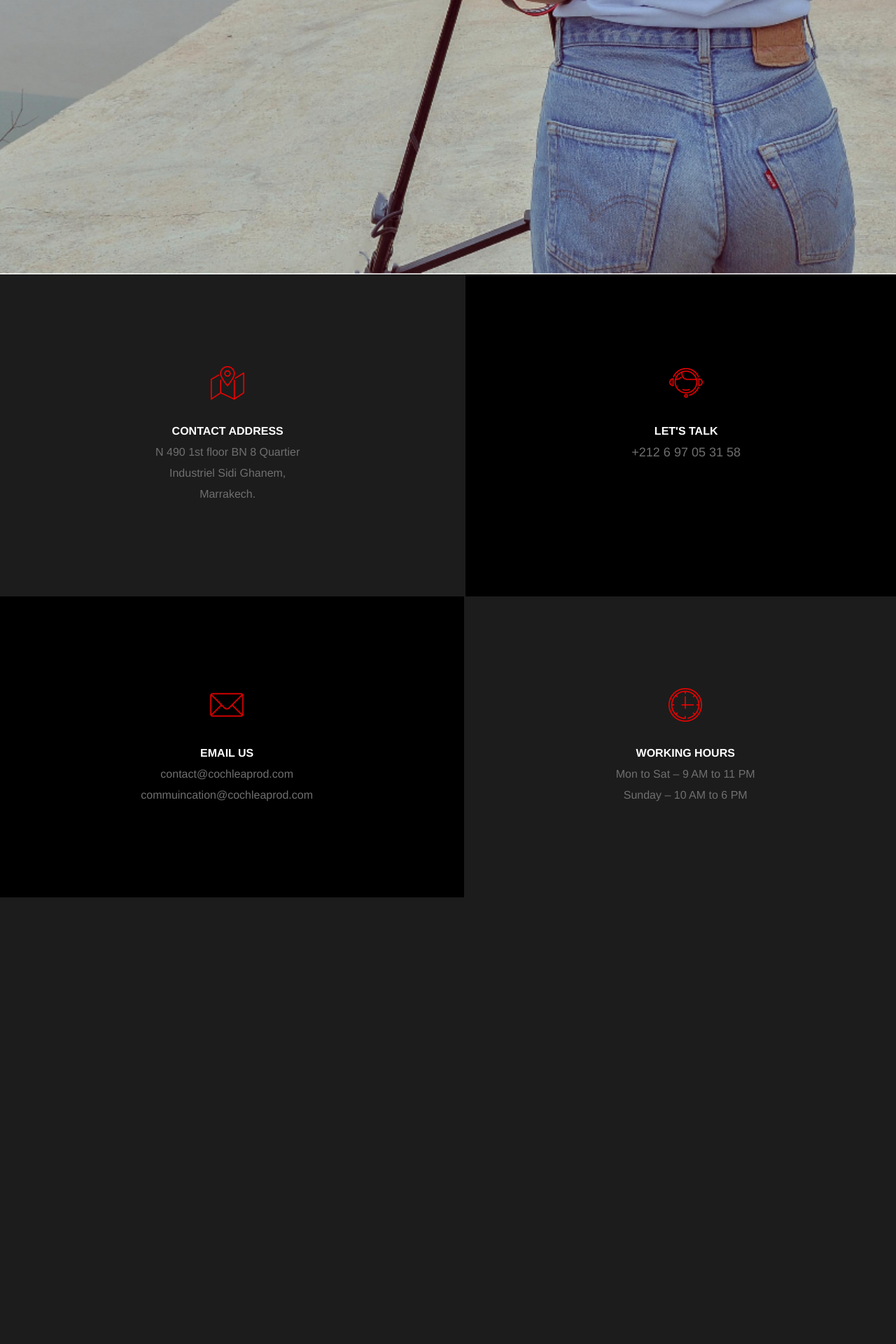
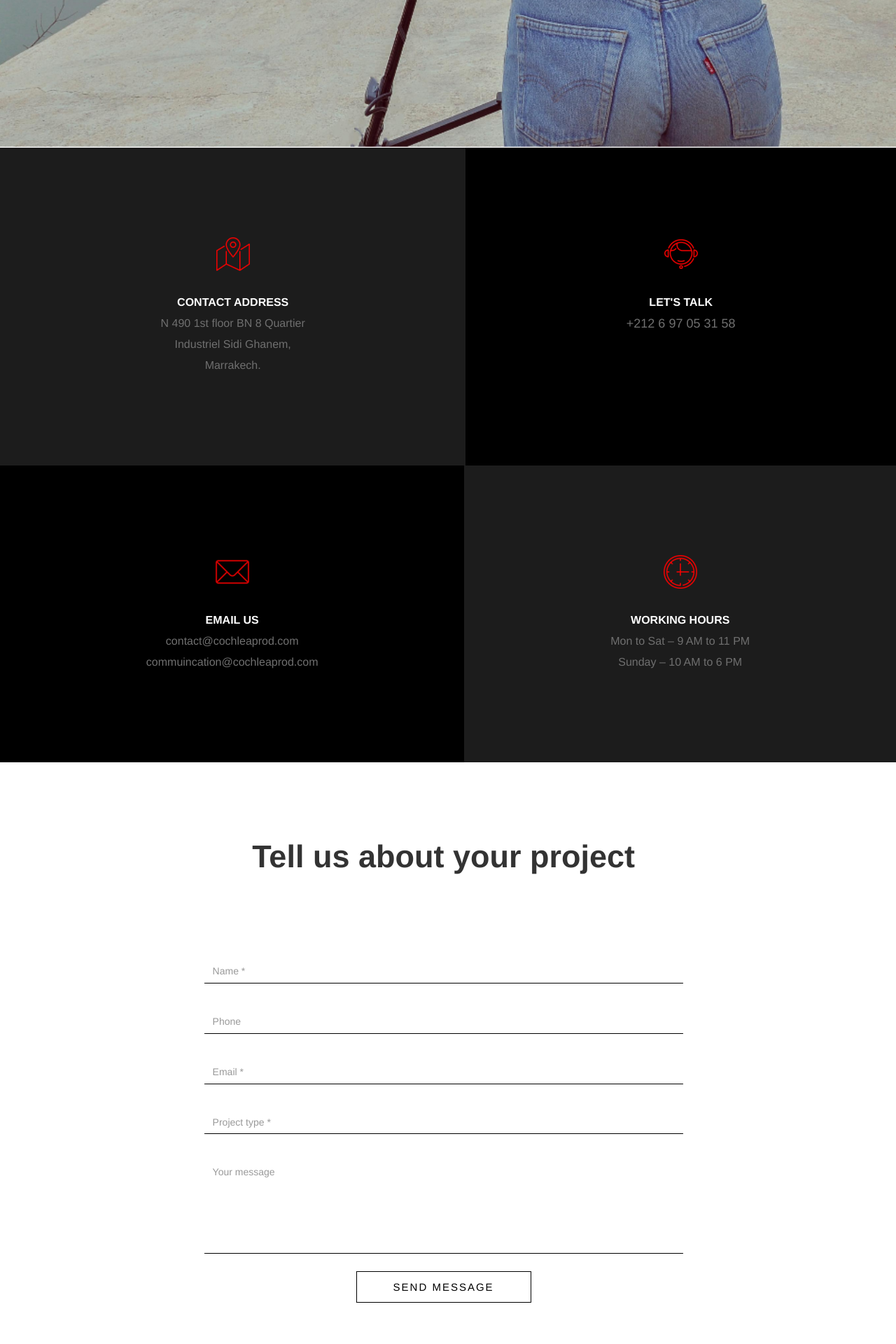
Before and after one commit to SaraMarhoum/Cochlea-website, a PHP site: page /contact.html in a window 1280 px wide; the page is wider, and only the part inside the window is pictured. Shown: the part 1360-3280 px from the top of that part at 70% size. Before the commit the page ends 2642 px from the top of that part, so only its background shows below. Run offline with PHP 8.4, Linux system fonts and the light colour scheme; style sheets or scripts are compiled from the project's sources; some libraries are stand-ins or nearby versions.

Commit message:
finish front end contact

```diff
--- a/Hero/footer.html
+++ b/Hero/footer.html
@@ -17,7 +17,7 @@
           Links
         </h3>
         <ul>
-          <li><a class="nav-link" href="#">Home</a></li>
+          <li><a class="nav-link" href="index.html">Home</a></li>
           <li><a class="nav-link" href="#">Portfolio</a></li>
           <li><a class="nav-link" href="#">About Us</a></li>
           <li><a class="nav-link" href="contact.html">Contact</a></li>
--- a/app/scss/_contact.scss
+++ b/app/scss/_contact.scss
@@ -47,19 +47,18 @@
 
     .contact__contact1_box1{
         flex-grow: 2;
-        width: 686px;
+        width: 711px;
     }
 
     .contact__contact1_box2 {
         display: flex;
         flex-wrap: wrap;
         justify-content: center;
-        margin-left: -15px;
-        margin-right: -15px;
         flex-grow: 2;
         text-align: center;
         color: #6f6f6f;
         line-height: 30px;
+        max-width: 100%;
 
         .contact__contact1_box2-1 {
             background-color: #1c1c1c;
@@ -111,3 +110,32 @@
         }
     }
 }
+
+.contact__contactform_wraper{
+    margin-top: 110px;
+    width: 99%;
+    h2{
+        text-align: center;
+        font-size: 4.5rem;
+        font-weight: 700;
+    }
+    .contact__contactform_form{
+
+        margin-top: 100px;
+    }
+}
+
+.contact__socialm{
+    text-align: center;
+    margin-top: 100px;
+    background-color: #f3f3f3;
+    .contact__socialm_wraper{
+        padding-top: 160px;
+        padding-bottom: 160px;
+        .contact__socialm_title{
+            font-weight: bold;
+            font-size: 2.5rem;
+        }
+    }
+
+}
--- a/contact.html
+++ b/contact.html
@@ -59,7 +59,7 @@
 
     <section class="contact__contact1_wraper">
         <div class="contact__contact1_box1">
-            <img src="Design/Assets/png/cochlea About us.png" style="width: 116%; margin-left: -74px;">
+            <img src="Design/Assets/png/cochlea About us.png" style="width:100%;height: 100%;">
         </div>
         <div class="contact__contact1_box2">
             <div class="contact__contact1_box2-1">
@@ -103,6 +103,87 @@
         </div>
     </section>
 
+    <section class="contact__contactform_wraper">
+        <h2>Tell us about your project</h2>
+
+        <div class="container">
+
+            <div class="row">
+
+                <div class="col-xs-12 col-sm-12 col-md-12 col-lg-12">
+
+                    <form id="contact-form" name="myForm" class="form" action="#" onsubmit="return validateForm()"
+                        method="POST" role="form">
+
+                        <div class="form-group">
+                            <label class="form-label" id="nameLabel" for="name"></label>
+                            <input type="text" class="form-control" id="name" name="name" placeholder="Name *"
+                                tabindex="1">
+                        </div>
+
+                        <div class="form-group">
+                            <label class="form-label" id="phoneLabel" for="phone"></label>
+                            <input class="form-control" id="phone" name="phone" placeholder="Phone" tabindex="1">
+                        </div>
+
+                        <div class="form-group">
+                            <label class="form-label" id="emailLabel" for="email"></label>
+                            <input type="email" class="form-control" id="email" name="email" placeholder="Email *"
+                                tabindex="2">
+                        </div>
+
+                        <div class="form-group">
+                            <label class="form-label" id="subjectLabel" for="sublect"></label>
+                            <input type="text" class="form-control" id="subject" name="subject"
+                                placeholder="Project type *" tabindex="3">
+                        </div>
+
+                        <div class="form-group">
+                            <label class="form-label" id="messageLabel" for="message"></label>
+                            <textarea rows="6" cols="60" name="message" class="form-control" id="message"
+                                placeholder="Your message" tabindex="4"></textarea>
+                        </div>
+
+                        <div class="text-center margin-top-25">
+                            <button type="submit" class="btn btn-mod btn-border btn-large">Send Message</button>
+                        </div>
+
+                    </form><!-- End form -->
+
+                </div><!-- End col -->
+
+            </div><!-- End row -->
+
+        </div><!-- End container -->
+
+    </section>
+
+
+    <section class="contact__socialm">
+        <div class="contact__socialm_wraper">
+            <div class="contact__socialm_title">MEET US ON SOCIAL NETWORKS</div><br>
+            <img src="../Design/Assets/svg/black_instagram.svg" style="cursor: pointer; width: 45px;">
+            <img src="../Design/Assets/svg/black_facebook.svg" style="cursor: pointer; width: 45px;">
+            <img src="../Design/Assets/svg/black_youtube.svg" style="cursor: pointer; width: 45px;">
+            <img src="../Design/Assets/svg/black_linkdin.svg" style="cursor: pointer; width: 45px;">
+            <img src="../Design/Assets/svg/black_twitter.svg" style="cursor: pointer; width: 45px;">
+        </div>
+
+    </section>
+
+
+    <!-- **************************************Footer section************************** -->
+
+    <!-- Footer -->
+    <footer class="footer">
+        <section class="Footer">
+        </section>
+    </footer>
+
+    <!-- **************************************End Footer section************************** -->
+
+
+
 
     <!-- <script src="https://code.jquery.com/jquery-3.5.1.slim.min.js"
         integrity="sha384-DfXdz2htPH0lsSSs5nCTpuj/zy4C+OGpamoFVy38MVBnE+IbbVYUew+OrCXaRkfj" crossorigin="anonymous">
@@ -122,6 +203,70 @@
 <script src="https://cdnjs.cloudflare.com/ajax/libs/jquery/2.1.3/jquery.min.js"></script>
 <script src="https://cdnjs.cloudflare.com/ajax/libs/twitter-bootstrap/3.3.5/js/bootstrap.js"></script> -->
 
+    <script>
+        function validateForm() {
+            var n = document.getElementById('name').value;
+            var e = document.getElementById('email').value;
+            var s = document.getElementById('subject').value;
+            var m = document.getElementById('message').value;
+            var onlyLetters = /^[a-zA-Z\s]*$/;
+            var onlyEmail =
+                /^(([^<>()\[\]\\.,;:\s@"]+(\.[^<>()\[\]\\.,;:\s@"]+)*)|(".+"))@((\[[0-9]{1,3}\.[0-9]{1,3}\.[0-9]{1,3}\.[0-9]{1,3}])|(([a-zA-Z\-0-9]+\.)+[a-zA-Z]{2,}))$/;
+
+
+            if (n == "" || n == null) {
+                document.getElementById('nameLabel').innerHTML = ('Please enter your name');
+                document.getElementById('name').style.borderColor = "red";
+                return false;
+            }
+
+
+            if (!n.match(onlyLetters)) {
+                document.getElementById('nameLabel').innerHTML = ('Please enter only letters');
+                document.getElementById('name').style.borderColor = "red";
+                return false;
+            }
+
+            if (e == "" || e == null) {
+                document.getElementById('emailLabel').innerHTML = ('Please enter your email');
+                document.getElementById('email').style.borderColor = "red";
+                return false;
+            }
+
+            if (!e.match(onlyEmail)) {
+                document.getElementById('emailLabel').innerHTML = ('Please enter a valid email address');
+                document.getElementById('email').style.borderColor = "red";
+                return false;
+            }
+
+            if (s == "" || s == null) {
+                document.getElementById('subjectLabel').innerHTML = ('Please enter your subject');
+                document.getElementById('subject').style.borderColor = "red";
+                return false;
+            }
+
+            if (!s.match(onlyLetters)) {
+                document.getElementById('subjectLabel').innerHTML = ('Please enter only letters');
+                document.getElementById('subject').style.borderColor = "red";
+                return false;
+            }
+
+            if (m == "" || m == null) {
+                document.getElementById('messageLabel').innerHTML = ('Please enter your message');
+                document.getElementById('message').style.borderColor = "red";
+                return false;
+            } else {
+                return true;
+            }
+
+        }
+    </script>
+
+    <script>
+        $(document).ready(function () {
+            $('.Footer').load("Hero/footer.html");
+        });
+    </script>
 
 </body>
 
--- a/src/css/index.css
+++ b/src/css/index.css
@@ -653,3 +653,104 @@ p {
 
 
 /* **************************************End Portfolio section************************** */
+
+
+
+
+.container{
+  margin-top: 100px;
+}
+
+#success-message {
+  opacity: 0;
+}
+
+.col-xs-12.col-sm-12.col-md-12.col-lg-12 {
+  padding: 0 20% 0 20%;
+}
+
+.margin-top-25 {
+  margin-top: 25px;
+}
+
+.form-title {
+  padding: 25px;
+  font-size: 30px;
+  font-weight: 300;
+  font-family: "Helvetica Neue",Helvetica,Arial,sans-serif;
+}
+
+.form-group .form-control {
+  -webkit-box-shadow: none;
+  border-bottom: 1px;
+  border-style: none none solid none;
+  border-radius:0;
+  border-color: #000;
+}
+
+.form-group .form-control:focus {
+	box-shadow: none;
+  border-width: 0 0 2px 0;
+  border-color: #000;
+
+}
+
+textarea {
+  resize: none;
+}
+
+.btn-mod.btn-large {
+    height: auto;
+    padding: 13px 52px;
+    font-size: 15px;
+}
+
+.btn-mod.btn-border {
+    color: #000000;
+    border: 1px solid #000000;
+    background: transparent;
+}
+
+.btn-mod, a.btn-mod {
+    -webkit-box-sizing: border-box;
+    -moz-box-sizing: border-box;
+    box-sizing: border-box;
+    padding: 4px 13px;
+    color: #fff;
+    background: rgba(34,34,34, .9);
+    border: 1px solid transparent;
+    font-size: 11px;
+    font-weight: 400;
+    text-transform: uppercase;
+    text-decoration: none;
+    letter-spacing: 2px;
+    -webkit-border-radius: 0;
+    -moz-border-radius: 0;
+    border-radius: 0;
+    -webkit-box-shadow: none;
+    -moz-box-shadow: none;
+    box-shadow: none;
+    -webkit-transition: all 0.2s cubic-bezier(0.000, 0.000, 0.580, 1.000);
+    -moz-transition: all 0.2s cubic-bezier(0.000, 0.000, 0.580, 1.000);
+    -o-transition: all 0.2s cubic-bezier(0.000, 0.000, 0.580, 1.000);
+    -ms-transition: all 0.2s cubic-bezier(0.000, 0.000, 0.580, 1.000);
+    transition: all 0.2s cubic-bezier(0.000, 0.000, 0.580, 1.000);
+}
+
+.btn-mod.btn-border:hover, .btn-mod.btn-border:active, .btn-mod.btn-border:focus, .btn-mod.btn-border:active:focus {
+    color: #fff;
+    border-color: #000;
+    background: #000;
+    outline: none;
+}
+
+@media only screen and (max-width: 500px) {
+    .btn-mod.btn-large {
+       padding: 6px 16px;
+       font-size: 11px;
+    }
+
+    .form-title {
+        font-size: 20px;
+  }
+}
```
Also changed, not shown: src/css/style.css, 1 other file. Lines whose indentation alone changed are shown as unchanged.
